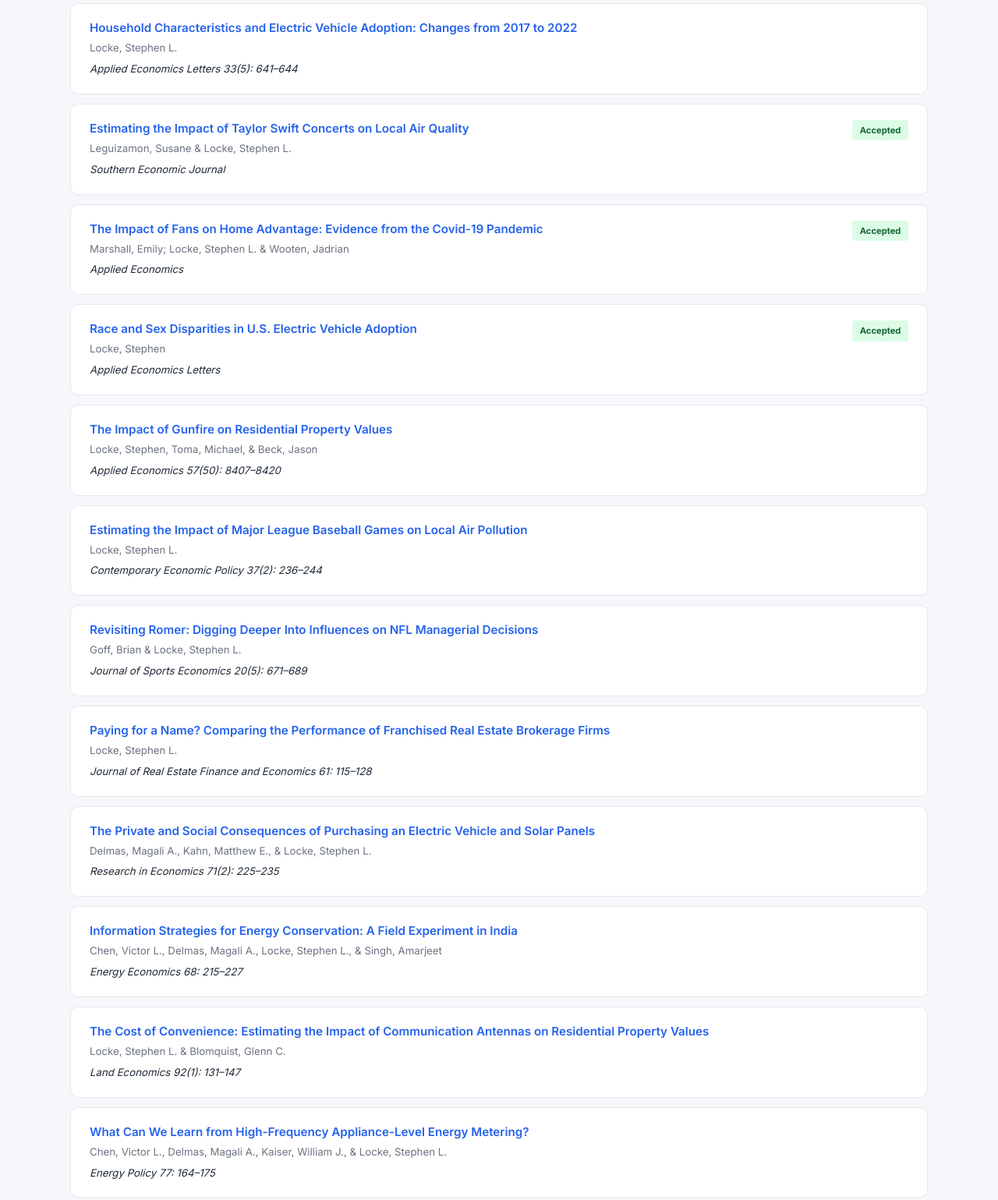
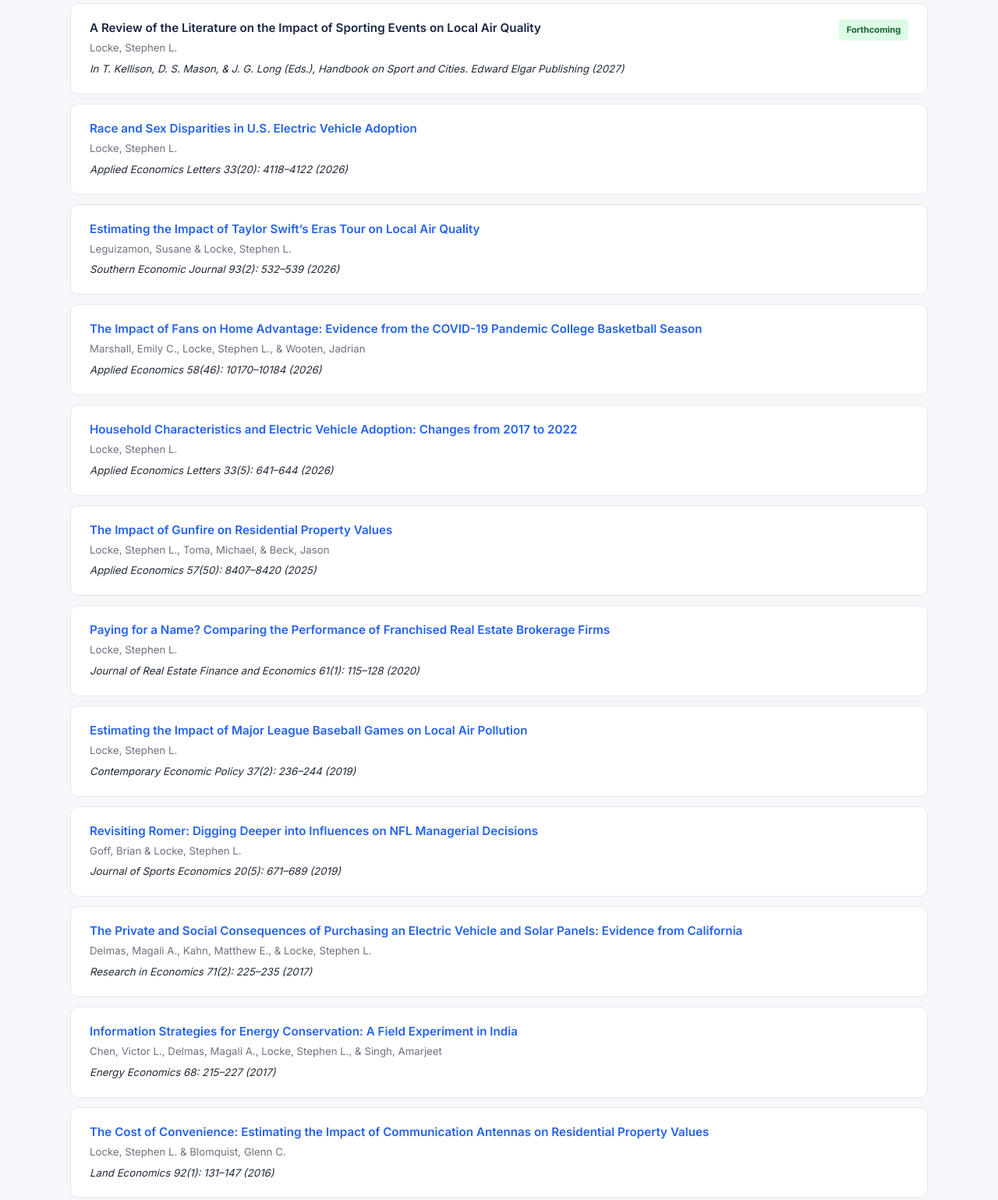
Before and after one commit to stephen-locke/stephen-locke.github.io, a plain HTML site: page index.html in a window 1280 px wide. Shown: the part 927-2466 px from the top of the page at 78% size. Drawn offline with Linux system fonts and the light colour scheme.

Commit message:
Sync publications with current CV
Co-Authored-By: Claude Opus 5.5 <noreply@anthropic.com>

```diff
--- a/index.html
+++ b/index.html
@@ -108,67 +108,54 @@
     </div>
   -->
 
-<!--
-12. Leguizamon, Susane & Locke, Stephen L.“Estimating the Impact of Taylor
-Swift Concerts on Local Air Quality” Southern Economic Journal
--->
+    <!-- Publications: synced with CV_Locke.tex (November 2026) -->
+
+    <div class="pub-card">
+      <div>
+        <div class="pub-title">A Review of the Literature on the Impact of Sporting Events on Local Air Quality</div>
+        <div class="pub-authors">Locke, Stephen L.</div>
+        <div class="pub-journal">In T. Kellison, D. S. Mason, &amp; J. G. Long (Eds.), <em>Handbook on Sport and Cities</em>. Edward Elgar Publishing (2027)</div>
+      </div>
+      <span class="pub-badge badge-accepted">Forthcoming</span>
+    </div>
+
+    <div class="pub-card">
+      <div>
+        <div class="pub-title"><a href="https://doi.org/10.1080/13504851.2025.2541807" target="_blank" rel="noopener">Race and Sex Disparities in U.S. Electric Vehicle Adoption</a></div>
+        <div class="pub-authors">Locke, Stephen L.</div>
+        <div class="pub-journal"><em>Applied Economics Letters</em> 33(20): 4118&ndash;4122 (2026)</div>
+      </div>
+    </div>
+
+    <div class="pub-card">
+      <div>
+        <div class="pub-title"><a href="https://doi.org/10.1002/soej.70024" target="_blank" rel="noopener">Estimating the Impact of Taylor Swift&rsquo;s Eras Tour on Local Air Quality</a></div>
+        <div class="pub-authors">Leguizamon, Susane &amp; Locke, Stephen L.</div>
+        <div class="pub-journal"><em>Southern Economic Journal</em> 93(2): 532&ndash;539 (2026)</div>
+      </div>
+    </div>
+
+    <div class="pub-card">
+      <div>
+        <div class="pub-title"><a href="https://doi.org/10.1080/00036846.2025.2556040" target="_blank" rel="noopener">The Impact of Fans on Home Advantage: Evidence from the COVID-19 Pandemic College Basketball Season</a></div>
+        <div class="pub-authors">Marshall, Emily C., Locke, Stephen L., &amp; Wooten, Jadrian</div>
+        <div class="pub-journal"><em>Applied Economics</em> 58(46): 10170&ndash;10184 (2026)</div>
+      </div>
+    </div>
 
     <div class="pub-card">
       <div>
         <div class="pub-title"><a href="https://doi.org/10.1080/13504851.2024.2386149" target="_blank" rel="noopener">Household Characteristics and Electric Vehicle Adoption: Changes from 2017 to 2022</a></div>
         <div class="pub-authors">Locke, Stephen L.</div>
-        <div class="pub-journal"><em>Applied Economics Letters</em> 33(5): 641&ndash;644</div>
+        <div class="pub-journal"><em>Applied Economics Letters</em> 33(5): 641&ndash;644 (2026)</div>
       </div>
     </div>
 
     <div class="pub-card">
       <div>
-        <div class="pub-title"><a href="https://onlinelibrary.wiley.com/doi/epdf/10.1002/soej.70024" target="_blank" rel="noopener">Estimating the Impact of Taylor Swift Concerts on Local Air Quality</a></div>
-        <div class="pub-authors">Leguizamon, Susane &amp; Locke, Stephen L.</div>
-        <div class="pub-journal"><em>Southern Economic Journal</em></div>
-      </div>
-      <span class="pub-badge badge-accepted">Accepted</span>
-    </div>
-
-    <div class="pub-card">
-      <div>
-        <div class="pub-title"><a href="https://www.tandfonline.com/doi/full/10.1080/00036846.2025.2556040" target="_blank" rel="noopener">The Impact of Fans on Home Advantage: Evidence from the Covid-19 Pandemic</a></div>
-        <div class="pub-authors">Marshall, Emily; Locke, Stephen L. &amp; Wooten, Jadrian</div>
-        <div class="pub-journal"><em>Applied Economics</em></div>
-      </div>
-      <span class="pub-badge badge-accepted">Accepted</span>
-    </div>
-
-    <div class="pub-card">
-      <div>
-        <div class="pub-title"><a href="https://www.tandfonline.com/doi/full/10.1080/13504851.2025.2541807" target="_blank" rel="noopener">Race and Sex Disparities in U.S. Electric Vehicle Adoption</a></div>
-        <div class="pub-authors">Locke, Stephen</div>
-        <div class="pub-journal"><em>Applied Economics Letters</em></div>
-      </div>
-      <span class="pub-badge badge-accepted">Accepted</span>
-    </div>
-
-    <div class="pub-card">
-      <div>
         <div class="pub-title"><a href="https://doi.org/10.1080/00036846.2024.2399816" target="_blank" rel="noopener">The Impact of Gunfire on Residential Property Values</a></div>
-        <div class="pub-authors">Locke, Stephen, Toma, Michael, &amp; Beck, Jason</div>
-        <div class="pub-journal"><em>Applied Economics</em> 57(50): 8407&ndash;8420</div>
-      </div>
-    </div>
-
-    <div class="pub-card">
-      <div>
-        <div class="pub-title"><a href="https://onlinelibrary.wiley.com/doi/full/10.1111/coep.12404" target="_blank" rel="noopener">Estimating the Impact of Major League Baseball Games on Local Air Pollution</a></div>
-        <div class="pub-authors">Locke, Stephen L.</div>
-        <div class="pub-journal"><em>Contemporary Economic Policy</em> 37(2): 236&ndash;244</div>
-      </div>
-    </div>
-
-    <div class="pub-card">
-      <div>
-        <div class="pub-title"><a href="http://journals.sagepub.com/doi/10.1177/1527002518798686" target="_blank" rel="noopener">Revisiting Romer: Digging Deeper Into Influences on NFL Managerial Decisions</a></div>
-        <div class="pub-authors">Goff, Brian &amp; Locke, Stephen L.</div>
-        <div class="pub-journal"><em>Journal of Sports Economics</em> 20(5): 671&ndash;689</div>
+        <div class="pub-authors">Locke, Stephen L., Toma, Michael, &amp; Beck, Jason</div>
+        <div class="pub-journal"><em>Applied Economics</em> 57(50): 8407&ndash;8420 (2025)</div>
       </div>
     </div>
 
@@ -176,39 +163,55 @@ Swift Concerts on Local Air Quality” Southern Economic Journal
       <div>
         <div class="pub-title"><a href="https://doi.org/10.1007/s11146-019-09702-2" target="_blank" rel="noopener">Paying for a Name? Comparing the Performance of Franchised Real Estate Brokerage Firms</a></div>
         <div class="pub-authors">Locke, Stephen L.</div>
-        <div class="pub-journal"><em>Journal of Real Estate Finance and Economics</em> 61: 115&ndash;128</div>
+        <div class="pub-journal"><em>Journal of Real Estate Finance and Economics</em> 61(1): 115&ndash;128 (2020)</div>
       </div>
     </div>
 
     <div class="pub-card">
       <div>
-        <div class="pub-title"><a href="http://www.sciencedirect.com/science/article/pii/S109094431630254X" target="_blank" rel="noopener">The Private and Social Consequences of Purchasing an Electric Vehicle and Solar Panels</a></div>
-        <div class="pub-authors">Delmas, Magali A., Kahn, Matthew E., &amp; Locke, Stephen L.</div>
-        <div class="pub-journal"><em>Research in Economics</em> 71(2): 225&ndash;235</div>
+        <div class="pub-title"><a href="https://doi.org/10.1111/coep.12404" target="_blank" rel="noopener">Estimating the Impact of Major League Baseball Games on Local Air Pollution</a></div>
+        <div class="pub-authors">Locke, Stephen L.</div>
+        <div class="pub-journal"><em>Contemporary Economic Policy</em> 37(2): 236&ndash;244 (2019)</div>
       </div>
     </div>
 
     <div class="pub-card">
       <div>
-        <div class="pub-title"><a href="https://www.sciencedirect.com/science/article/pii/S0140988317303079" target="_blank" rel="noopener">Information Strategies for Energy Conservation: A Field Experiment in India</a></div>
-        <div class="pub-authors">Chen, Victor L., Delmas, Magali A., Locke, Stephen L., &amp; Singh, Amarjeet</div>
-        <div class="pub-journal"><em>Energy Economics</em> 68: 215&ndash;227</div>
+        <div class="pub-title"><a href="https://doi.org/10.1177/1527002518798686" target="_blank" rel="noopener">Revisiting Romer: Digging Deeper into Influences on NFL Managerial Decisions</a></div>
+        <div class="pub-authors">Goff, Brian &amp; Locke, Stephen L.</div>
+        <div class="pub-journal"><em>Journal of Sports Economics</em> 20(5): 671&ndash;689 (2019)</div>
       </div>
     </div>
 
     <div class="pub-card">
       <div>
-        <div class="pub-title"><a href="http://le.uwpress.org/content/92/1/131.short" target="_blank" rel="noopener">The Cost of Convenience: Estimating the Impact of Communication Antennas on Residential Property Values</a></div>
-        <div class="pub-authors">Locke, Stephen L. &amp; Blomquist, Glenn C.</div>
-        <div class="pub-journal"><em>Land Economics</em> 92(1): 131&ndash;147</div>
+        <div class="pub-title"><a href="https://doi.org/10.1016/j.rie.2016.12.002" target="_blank" rel="noopener">The Private and Social Consequences of Purchasing an Electric Vehicle and Solar Panels: Evidence from California</a></div>
+        <div class="pub-authors">Delmas, Magali A., Kahn, Matthew E., &amp; Locke, Stephen L.</div>
+        <div class="pub-journal"><em>Research in Economics</em> 71(2): 225&ndash;235 (2017)</div>
       </div>
     </div>
 
     <div class="pub-card">
       <div>
-        <div class="pub-title"><a href="http://www.sciencedirect.com/science/article/pii/S0301421514006296" target="_blank" rel="noopener">What Can We Learn from High-Frequency Appliance-Level Energy Metering?</a></div>
+        <div class="pub-title"><a href="https://doi.org/10.1016/j.eneco.2017.09.004" target="_blank" rel="noopener">Information Strategies for Energy Conservation: A Field Experiment in India</a></div>
+        <div class="pub-authors">Chen, Victor L., Delmas, Magali A., Locke, Stephen L., &amp; Singh, Amarjeet</div>
+        <div class="pub-journal"><em>Energy Economics</em> 68: 215&ndash;227 (2017)</div>
+      </div>
+    </div>
+
+    <div class="pub-card">
+      <div>
+        <div class="pub-title"><a href="https://doi.org/10.3368/le.92.1.131" target="_blank" rel="noopener">The Cost of Convenience: Estimating the Impact of Communication Antennas on Residential Property Values</a></div>
+        <div class="pub-authors">Locke, Stephen L. &amp; Blomquist, Glenn C.</div>
+        <div class="pub-journal"><em>Land Economics</em> 92(1): 131&ndash;147 (2016)</div>
+      </div>
+    </div>
+
+    <div class="pub-card">
+      <div>
+        <div class="pub-title"><a href="https://doi.org/10.1016/j.enpol.2014.11.021" target="_blank" rel="noopener">What Can We Learn from High-Frequency Appliance-Level Energy Metering? Results from a Field Experiment</a></div>
         <div class="pub-authors">Chen, Victor L., Delmas, Magali A., Kaiser, William J., &amp; Locke, Stephen L.</div>
-        <div class="pub-journal"><em>Energy Policy</em> 77: 164&ndash;175</div>
+        <div class="pub-journal"><em>Energy Policy</em> 77: 164&ndash;175 (2015)</div>
       </div>
     </div>
 
```
